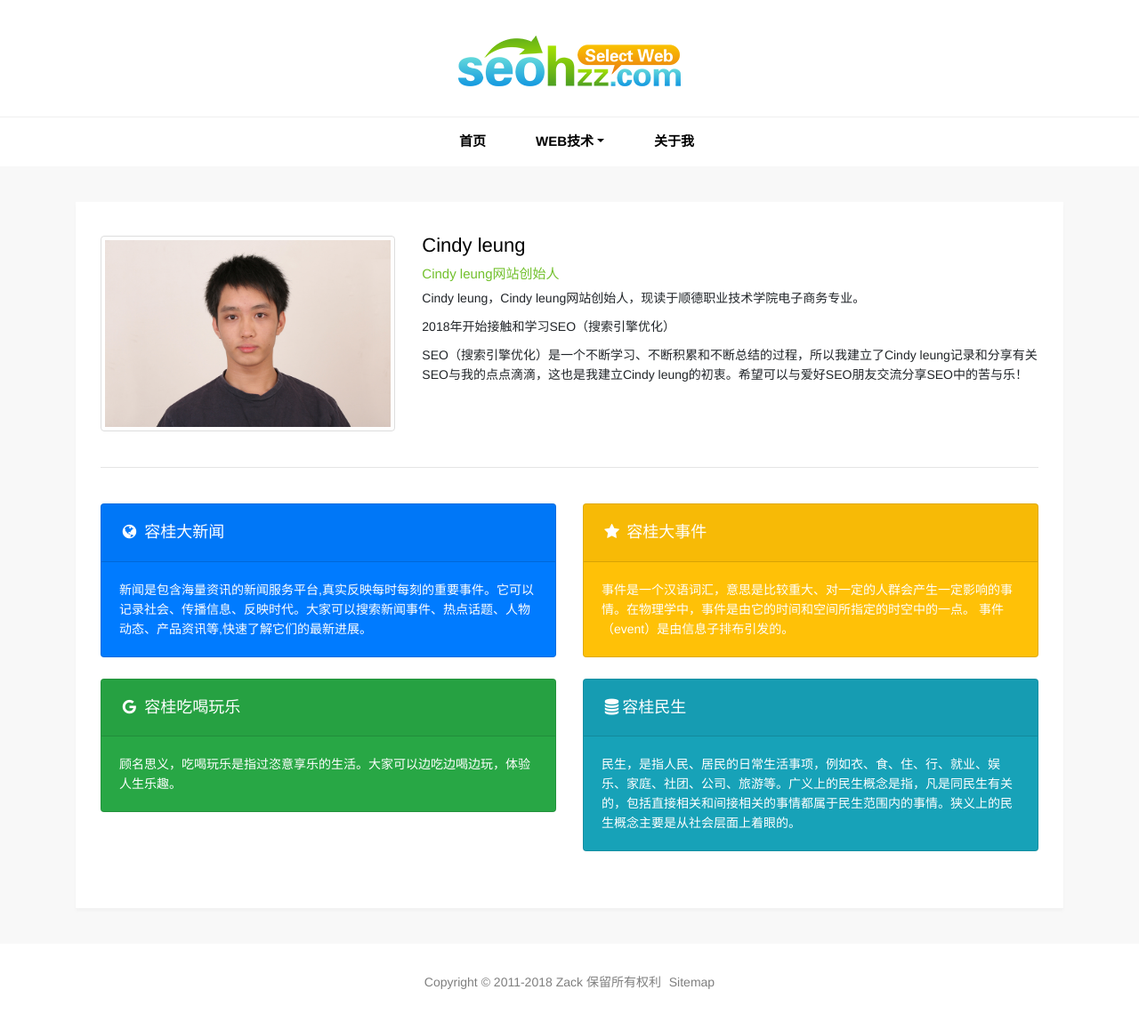
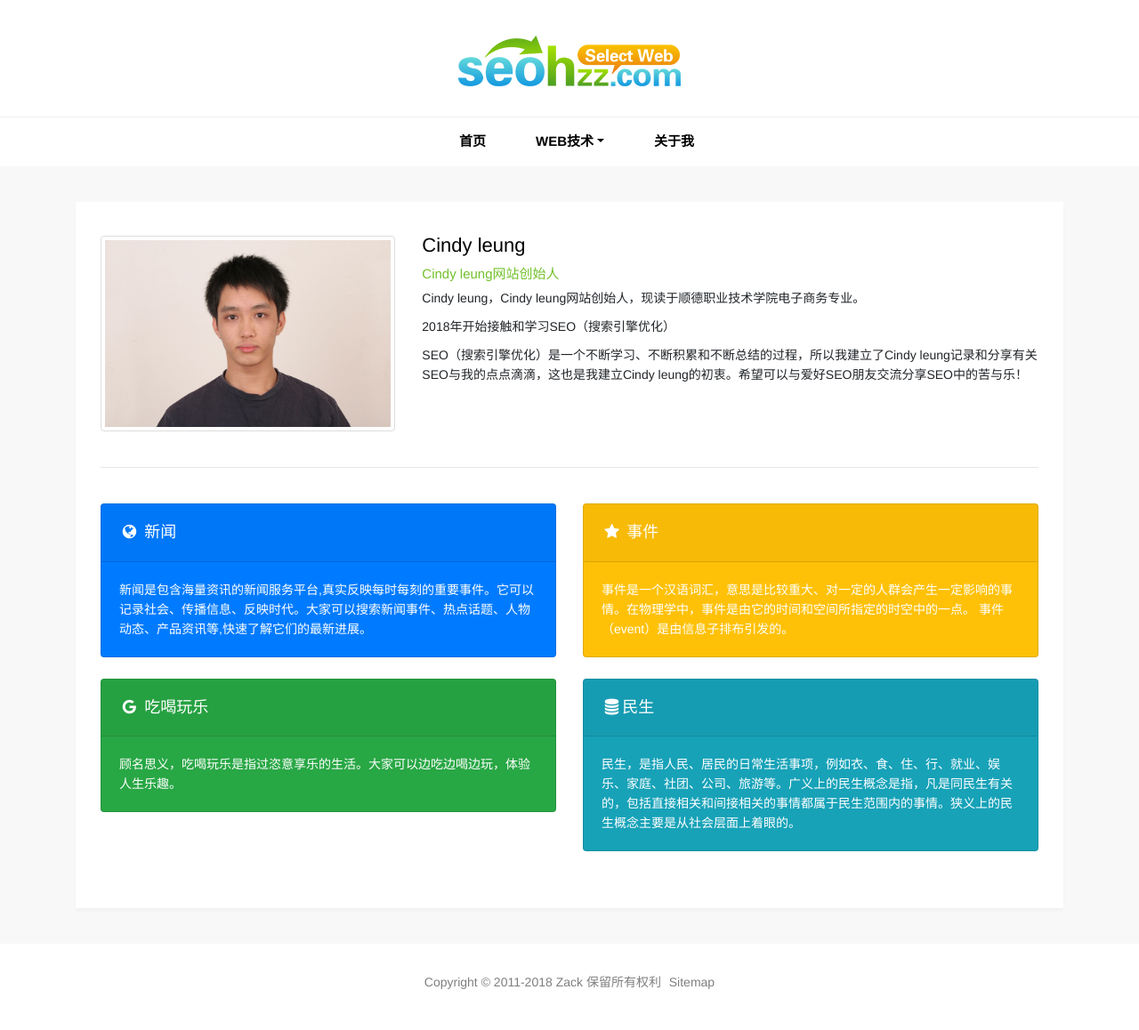
Before and after one commit to qiantongLeung/qiantongLeung.github.io, a Jekyll site: the page built from pages/about.html, in a window 1280 px wide. Shown: the whole page at 89% size. Built offline with Jekyll 4.4.1, drawn with Linux system fonts in a browser that asks for light colours; comment, search, counter and statistics services are not loaded.

Commit message:
Update about.html

```diff
--- a/pages/about.html
+++ b/pages/about.html
@@ -21,7 +21,7 @@ description: Cindy leung，Cindy leung网站创始人，现读于顺德职业技
           <div class="col-md-12 my-4"><hr></div>
           <div class="col-md-6">
             <div class="card text-white bg-primary mb-4">
-              <div class="card-header"><h4><i class="fa fa-globe fa-fw"></i> 容桂大新闻</h4></div>
+              <div class="card-header"><h4><i class="fa fa-globe fa-fw"></i> 新闻</h4></div>
               <div class="card-body">
                 <p class="card-text">新闻是包含海量资讯的新闻服务平台,真实反映每时每刻的重要事件。它可以记录社会、传播信息、反映时代。大家可以搜索新闻事件、热点话题、人物动态、产品资讯等,快速了解它们的最新进展。</p>
               </div>
@@ -29,7 +29,7 @@ description: Cindy leung，Cindy leung网站创始人，现读于顺德职业技
           </div>
           <div class="col-md-6">
             <div class="card text-white bg-warning mb-4">
-              <div class="card-header"><h4><i class="fa fa-star fa-fw"></i> 容桂大事件</h4></div>
+              <div class="card-header"><h4><i class="fa fa-star fa-fw"></i> 事件</h4></div>
               <div class="card-body">
                 <p class="card-text">事件是一个汉语词汇，意思是比较重大、对一定的人群会产生一定影响的事情。在物理学中，事件是由它的时间和空间所指定的时空中的一点。 事件（event）是由信息子排布引发的。</p>
               </div>
@@ -37,7 +37,7 @@ description: Cindy leung，Cindy leung网站创始人，现读于顺德职业技
           </div>
           <div class="col-md-6">
             <div class="card text-white bg-success mb-4">
-              <div class="card-header"><h4><i class="fa fa-google fa-fw"></i> 容桂吃喝玩乐</h4></div>
+              <div class="card-header"><h4><i class="fa fa-google fa-fw"></i> 吃喝玩乐</h4></div>
               <div class="card-body">
                 <p class="card-text">顾名思义，吃喝玩乐是指过恣意享乐的生活。大家可以边吃边喝边玩，体验人生乐趣。</p>
               </div>
@@ -45,7 +45,7 @@ description: Cindy leung，Cindy leung网站创始人，现读于顺德职业技
           </div>
           <div class="col-md-6">
             <div class="card text-white bg-info mb-4">
-              <div class="card-header"><h4><i class="fa fa-database fa-fw"></i>容桂民生</h4></div>
+              <div class="card-header"><h4><i class="fa fa-database fa-fw"></i>民生</h4></div>
               <div class="card-body">
                 <p class="card-text">民生，是指人民、居民的日常生活事项，例如衣、食、住、行、就业、娱乐、家庭、社团、公司、旅游等。广义上的民生概念是指，凡是同民生有关的，包括直接相关和间接相关的事情都属于民生范围内的事情。狭义上的民生概念主要是从社会层面上着眼的。</p>
               </div>
```
